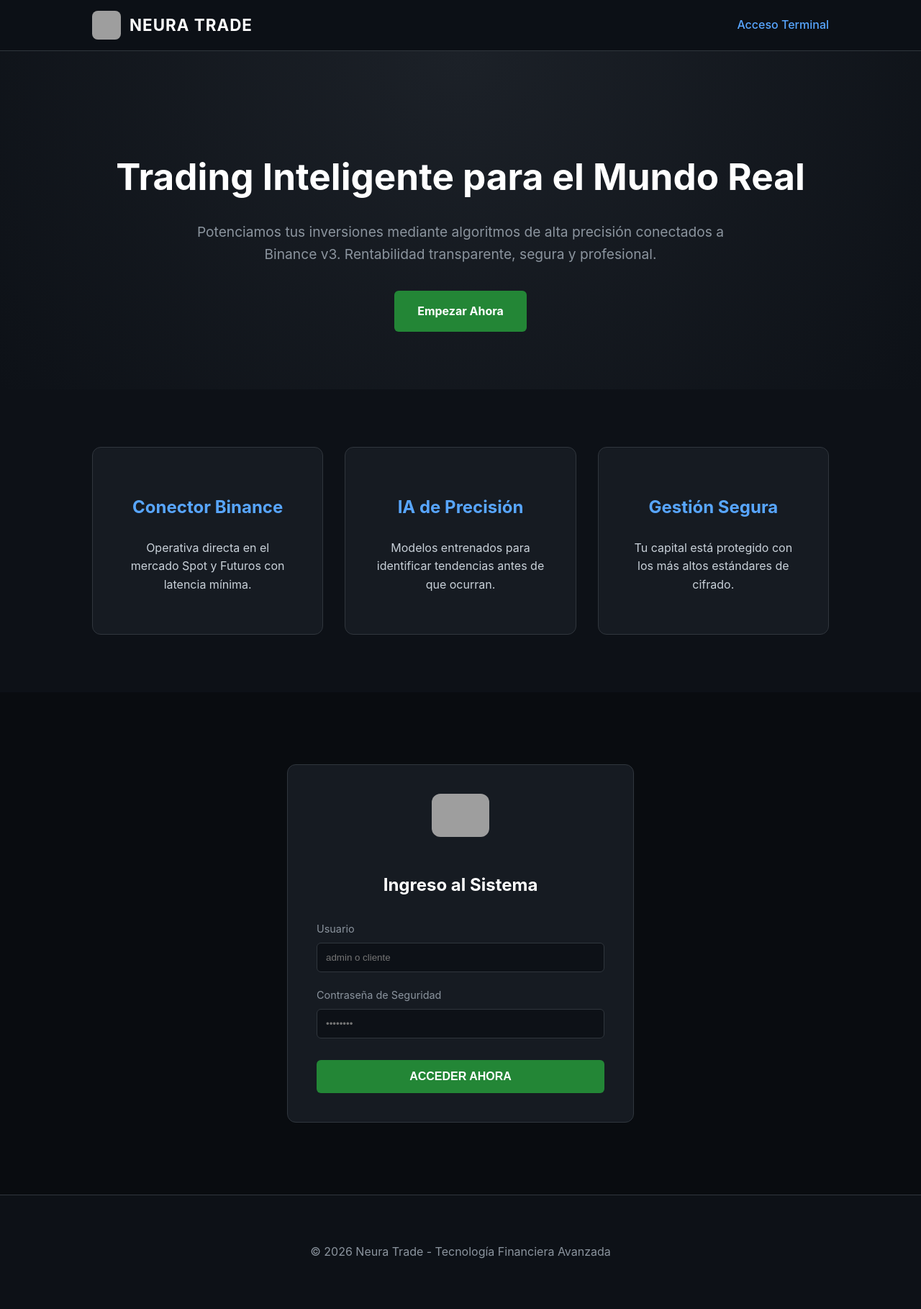
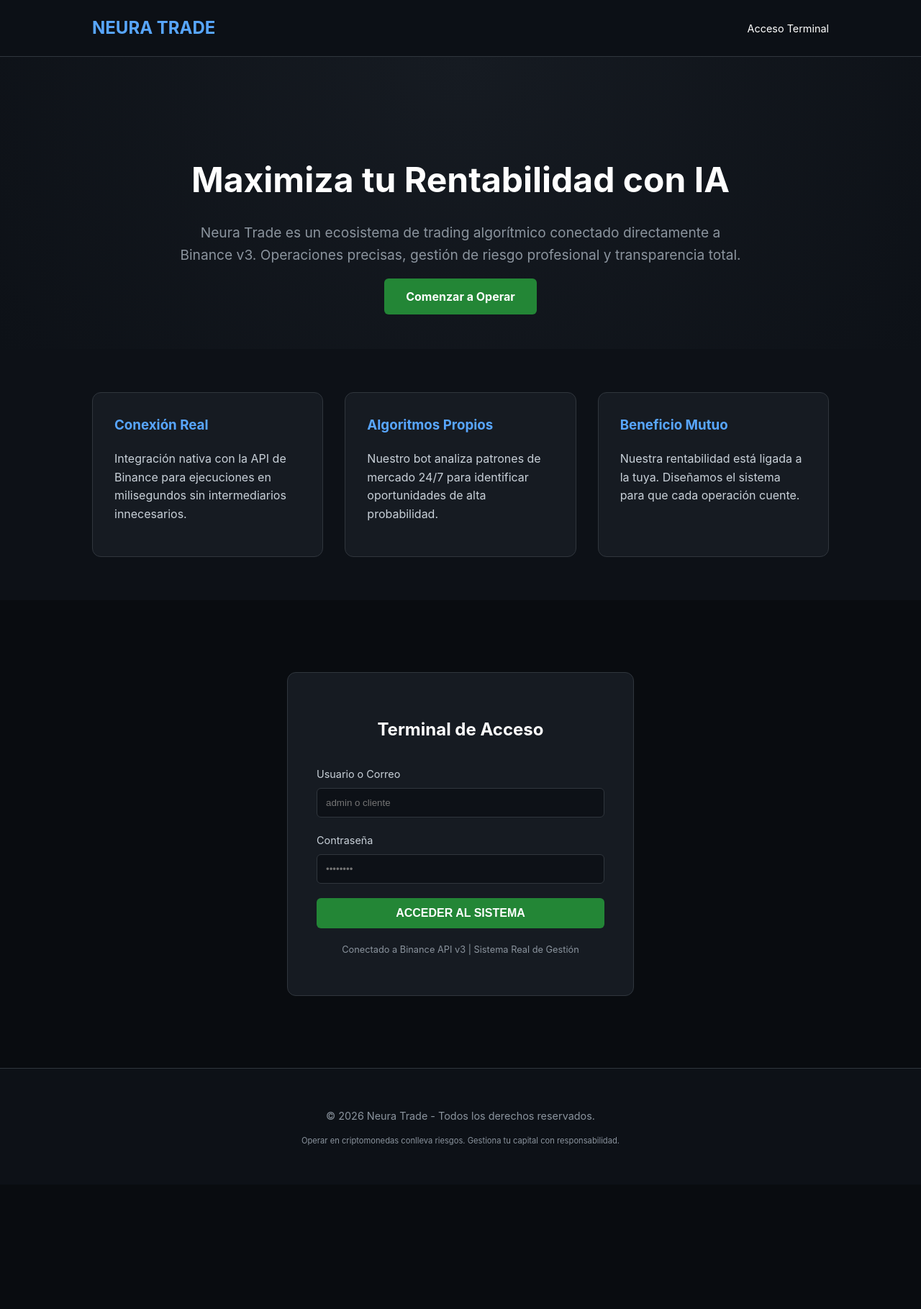
Before and after one commit to neuratradesjm/neuratrade-render, a Flask app: page / in a window 1280 px wide. Shown: the whole page at 72% size. After the commit the page ends 1592 px from the top, so only its background shows below. Run offline with Flask 3, Linux system fonts and the light colour scheme; grey boxes are pictures that could not be loaded.

Commit message:
Update index.html

```diff
--- a/templates/index.html
+++ b/templates/index.html
@@ -19,82 +19,64 @@
             background-color: var(--bg);
             color: var(--text);
             line-height: 1.6;
-            scroll-behavior: smooth;
         }
-
-        /* Navegación */
+        /* Navegación Simple */
         nav {
-            padding: 15px 10%;
+            padding: 20px 10%;
             display: flex;
             justify-content: space-between;
             align-items: center;
             border-bottom: 1px solid var(--border);
             position: sticky;
             top: 0;
-            background: rgba(13, 17, 23, 0.95);
+            background: rgba(13, 17, 23, 0.9);
             z-index: 1000;
         }
-        .logo-container {
-            display: flex;
-            align-items: center;
-            gap: 12px;
-            text-decoration: none;
-        }
-        .logo-img {
-            width: 40px; /* Tamaño adaptado para que no sea muy grande */
-            height: 40px;
-            border-radius: 8px;
-            object-fit: cover;
-        }
-        .logo-text {
-            font-size: 1.4rem;
-            font-weight: bold;
-            color: white;
-            letter-spacing: 1px;
-        }
+        .logo { font-size: 1.5rem; font-weight: bold; color: var(--primary); text-decoration: none; }
 
         /* Hero Section */
         .hero {
-            padding: 100px 10% 80px;
+            padding: 100px 10% 60px;
             text-align: center;
-            background: radial-gradient(circle at top, #1c2128 0%, #0d1117 100%);
+            background: radial-gradient(circle at top, #161b22 0%, #0d1117 100%);
         }
-        .hero h1 { font-size: 3.2rem; color: white; margin-bottom: 20px; }
-        .hero p { font-size: 1.2rem; max-width: 800px; margin: 0 auto 35px; color: #8b949e; }
+        .hero h1 { font-size: 3rem; color: white; margin-bottom: 20px; }
+        .hero p { font-size: 1.2rem; max-width: 800px; margin: 0 auto 30px; color: #8b949e; }
         .cta-button {
             background: var(--secondary);
             color: white;
-            padding: 16px 32px;
+            padding: 15px 30px;
             border-radius: 6px;
             text-decoration: none;
             font-weight: bold;
             transition: 0.3s;
-            display: inline-block;
         }
-        .cta-button:hover { background: #2ea043; transform: translateY(-2px); }
+        .cta-button:hover { opacity: 0.9; transform: translateY(-2px); }
 
         /* Características */
         .features {
             display: grid;
             grid-template-columns: repeat(auto-fit, minmax(300px, 1fr));
             gap: 30px;
-            padding: 80px 10%;
+            padding: 60px 10%;
         }
         .feature-card {
             background: var(--card);
-            padding: 40px;
+            padding: 30px;
             border-radius: 12px;
             border: 1px solid var(--border);
-            text-align: center;
+            transition: 0.3s;
         }
-        .feature-card h3 { color: var(--primary); font-size: 1.5rem; }
+        .feature-card:hover { border-color: var(--primary); }
+        .feature-card h3 { color: var(--primary); margin-top: 0; }
 
-        /* Login Section */
+        /* Sección de Login (Raíz del Sistema) */
         .login-section {
             padding: 100px 10%;
             background: #090c10;
             display: flex;
-            justify-content: center;
+            flex-direction: column;
+            align-items: center;
         }
         .login-container {
             background: var(--card);
@@ -103,16 +85,10 @@
             border: 1px solid var(--border);
             width: 100%;
             max-width: 400px;
-            text-align: center;
         }
-        .login-logo {
-            width: 80px; /* Un poco más grande para el login */
-            margin-bottom: 20px;
-            border-radius: 12px;
-        }
-        .login-container h2 { margin-bottom: 30px; color: white; }
-        .input-group { text-align: left; margin-bottom: 20px; }
-        .input-group label { display: block; margin-bottom: 8px; font-size: 0.9rem; color: #8b949e; }
+        .login-container h2 { text-align: center; margin-bottom: 30px; color: white; }
+        .input-group { margin-bottom: 20px; }
+        .input-group label { display: block; margin-bottom: 8px; font-size: 0.9rem; }
         .input-group input {
             width: 100%;
             padding: 12px;
@@ -124,7 +100,7 @@
         }
         .btn-login {
             width: 100%;
-            padding: 14px;
+            padding: 12px;
             background: var(--secondary);
             border: none;
             color: white;
@@ -132,13 +108,14 @@
             font-weight: bold;
             cursor: pointer;
             font-size: 1rem;
-            margin-top: 10px;
         }
 
+        /* Footer */
         footer {
-            padding: 50px 10%;
+            padding: 40px 10%;
             border-top: 1px solid var(--border);
             text-align: center;
+            font-size: 0.9rem;
             color: #8b949e;
         }
     </style>
@@ -146,54 +123,55 @@
 <body>
 
     <nav>
-        <a href="#" class="logo-container">
-            <img src="{{ url_for('static', filename='neura_logo.jpeg') }}" alt="Logo" class="logo-img">
-            <span class="logo-text">NEURA TRADE</span>
-        </a>
-        <a href="#login" style="color: var(--primary); text-decoration: none; font-weight: 500;">Acceso Terminal</a>
+        <a href="#" class="logo">NEURA TRADE</a>
+        <a href="#login" style="color: white; text-decoration: none; font-size: 0.9rem;">Acceso Terminal</a>
     </nav>
 
     <header class="hero">
-        <h1>Trading Inteligente para el Mundo Real</h1>
-        <p>Potenciamos tus inversiones mediante algoritmos de alta precisión conectados a Binance v3. Rentabilidad transparente, segura y profesional.</p>
-        <a href="#login" class="cta-button">Empezar Ahora</a>
+        <h1>Maximiza tu Rentabilidad con IA</h1>
+        <p>Neura Trade es un ecosistema de trading algorítmico conectado directamente a Binance v3. Operaciones precisas, gestión de riesgo profesional y transparencia total.</p>
+        <a href="#login" class="cta-button">Comenzar a Operar</a>
     </header>
 
     <section class="features">
         <div class="feature-card">
-            <h3>Conector Binance</h3>
-            <p>Operativa directa en el mercado Spot y Futuros con latencia mínima.</p>
+            <h3>Conexión Real</h3>
+            <p>Integración nativa con la API de Binance para ejecuciones en milisegundos sin intermediarios innecesarios.</p>
         </div>
         <div class="feature-card">
-            <h3>IA de Precisión</h3>
-            <p>Modelos entrenados para identificar tendencias antes de que ocurran.</p>
+            <h3>Algoritmos Propios</h3>
+            <p>Nuestro bot analiza patrones de mercado 24/7 para identificar oportunidades de alta probabilidad.</p>
         </div>
         <div class="feature-card">
-            <h3>Gestión Segura</h3>
-            <p>Tu capital está protegido con los más altos estándares de cifrado.</p>
+            <h3>Beneficio Mutuo</h3>
+            <p>Nuestra rentabilidad está ligada a la tuya. Diseñamos el sistema para que cada operación cuente.</p>
         </div>
     </section>
 
+    <!-- RAÍZ DEL SISTEMA: LOGIN -->
     <section class="login-section" id="login">
         <div class="login-container">
-            <img src="{{ url_for('static', filename='neura_logo.jpeg') }}" alt="Logo" class="login-logo">
-            <h2>Ingreso al Sistema</h2>
+            <h2>Terminal de Acceso</h2>
             <form action="/login" method="POST">
                 <div class="input-group">
-                    <label>Usuario</label>
+                    <label>Usuario o Correo</label>
                     <input type="text" name="usuario" required placeholder="admin o cliente">
                 </div>
                 <div class="input-group">
-                    <label>Contraseña de Seguridad</label>
+                    <label>Contraseña</label>
                     <input type="password" name="clave" required placeholder="••••••••">
                 </div>
-                <button type="submit" class="btn-login">ACCEDER AHORA</button>
+                <button type="submit" class="btn-login">ACCEDER AL SISTEMA</button>
             </form>
+            <p style="font-size: 0.8rem; text-align: center; margin-top: 20px; color: #8b949e;">
+                Conectado a Binance API v3 | Sistema Real de Gestión
+            </p>
         </div>
     </section>
 
     <footer>
-        <p>&copy; 2026 Neura Trade - Tecnología Financiera Avanzada</p>
+        <p>&copy; 2026 Neura Trade - Todos los derechos reservados.</p>
+        <p style="font-size: 0.7rem;">Operar en criptomonedas conlleva riesgos. Gestiona tu capital con responsabilidad.</p>
     </footer>
 
 </body>
```
